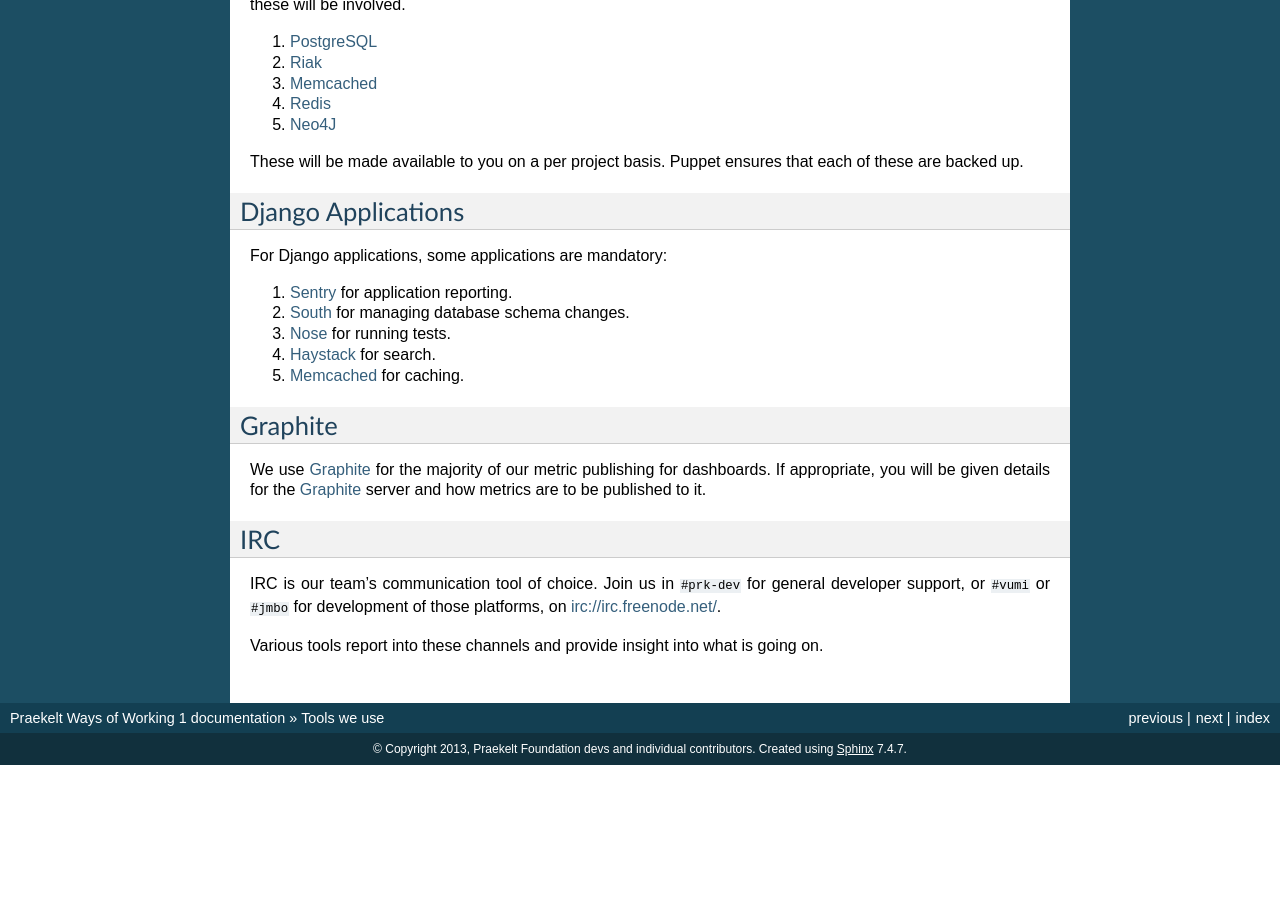
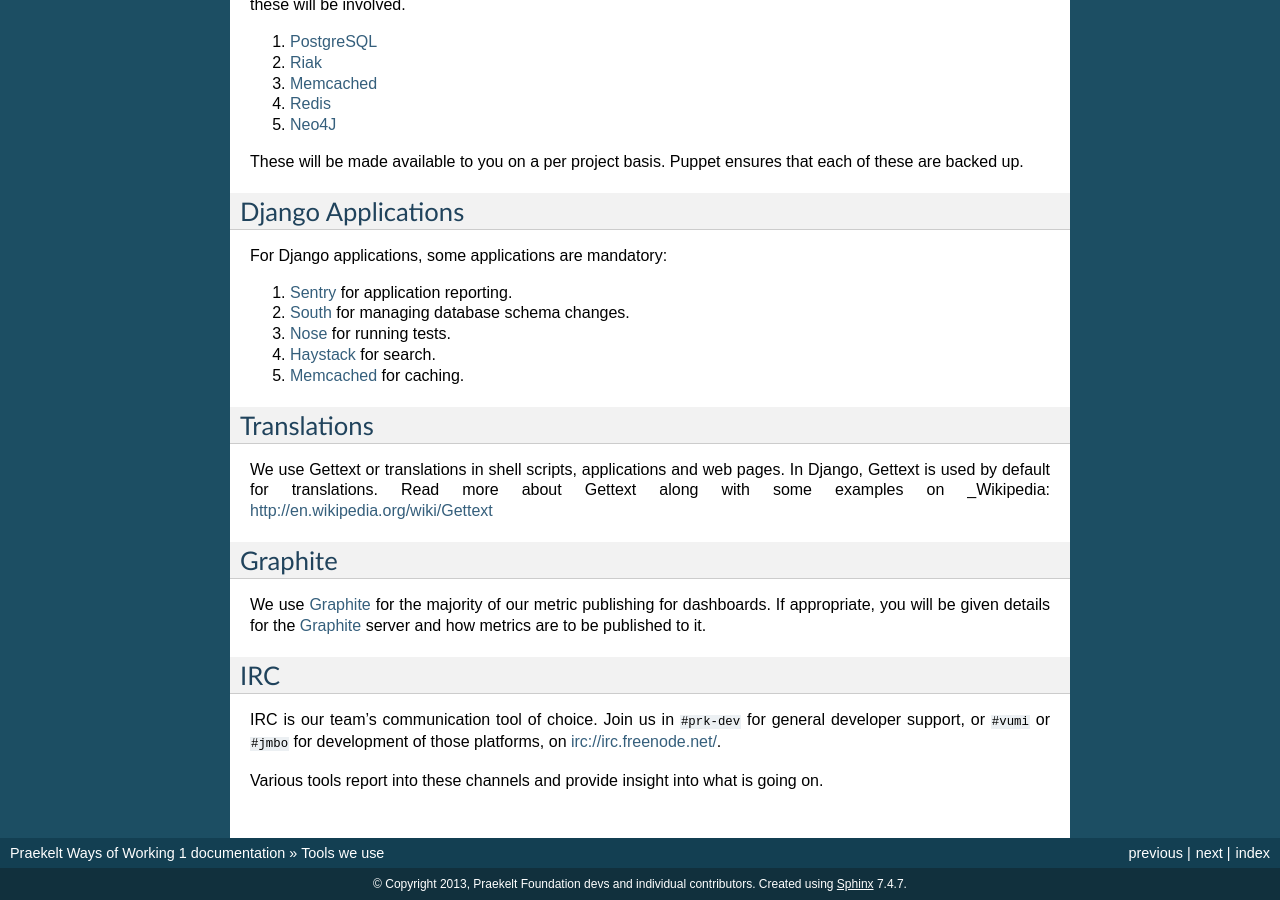
Before and after one commit to praekeltfoundation/ways-of-working, a Sphinx documentation site: the page built from docs/tools.rst, in a window 1280 px wide and 900 px high, scrolled down 1982 px. Built offline with Sphinx 7.4.7, drawn with Linux system fonts in a browser that asks for light colours; before the commit the page ends 2747 px from its top, so only the background shows below that.

Commit message:
Update tools.rst
Include gettext

```diff
--- a/docs/tools.rst
+++ b/docs/tools.rst
@@ -137,6 +137,13 @@
 4. Haystack_ for search.
 5. Memcached_ for caching.
 
+Translations
+------------
+
+We use Gettext or translations in shell scripts, applications and web pages.
+In Django, Gettext is used by default for translations. Read more about Gettext
+along with some examples on _Wikipedia: http://en.wikipedia.org/wiki/Gettext
+
 Graphite
 --------
 
```
